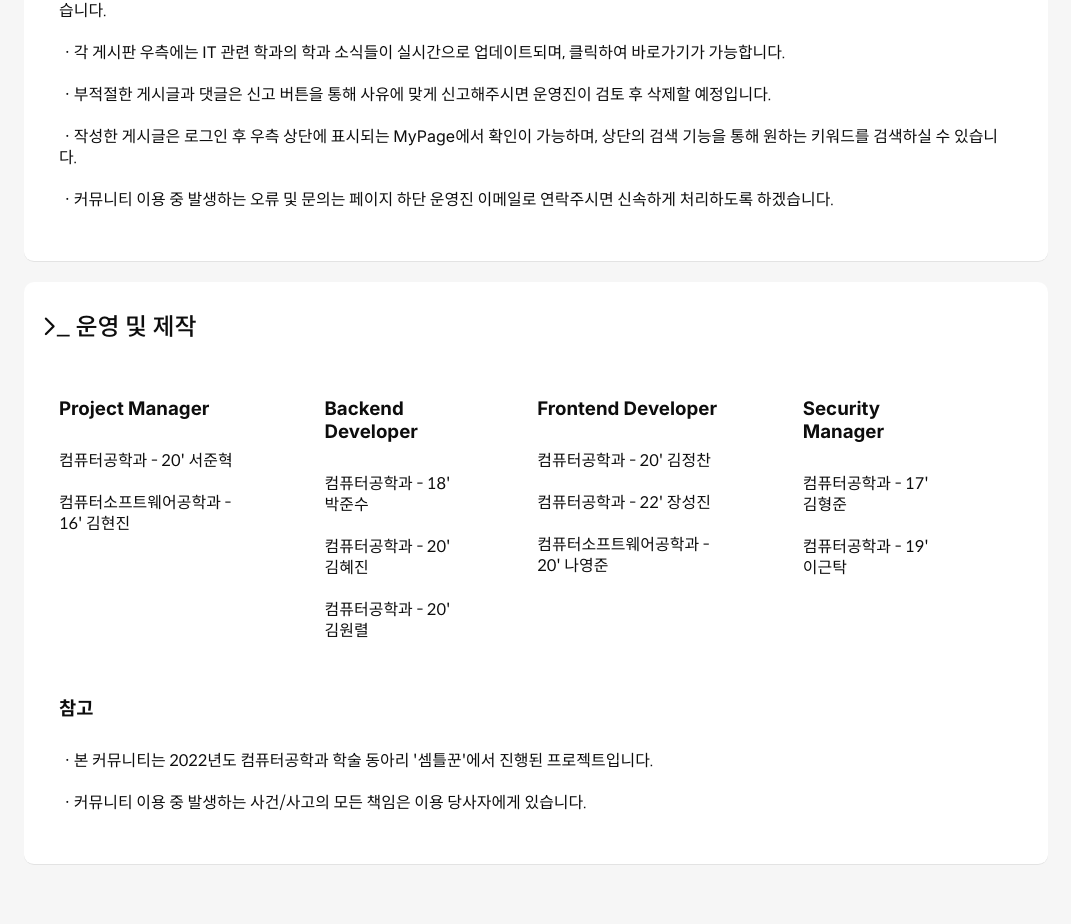
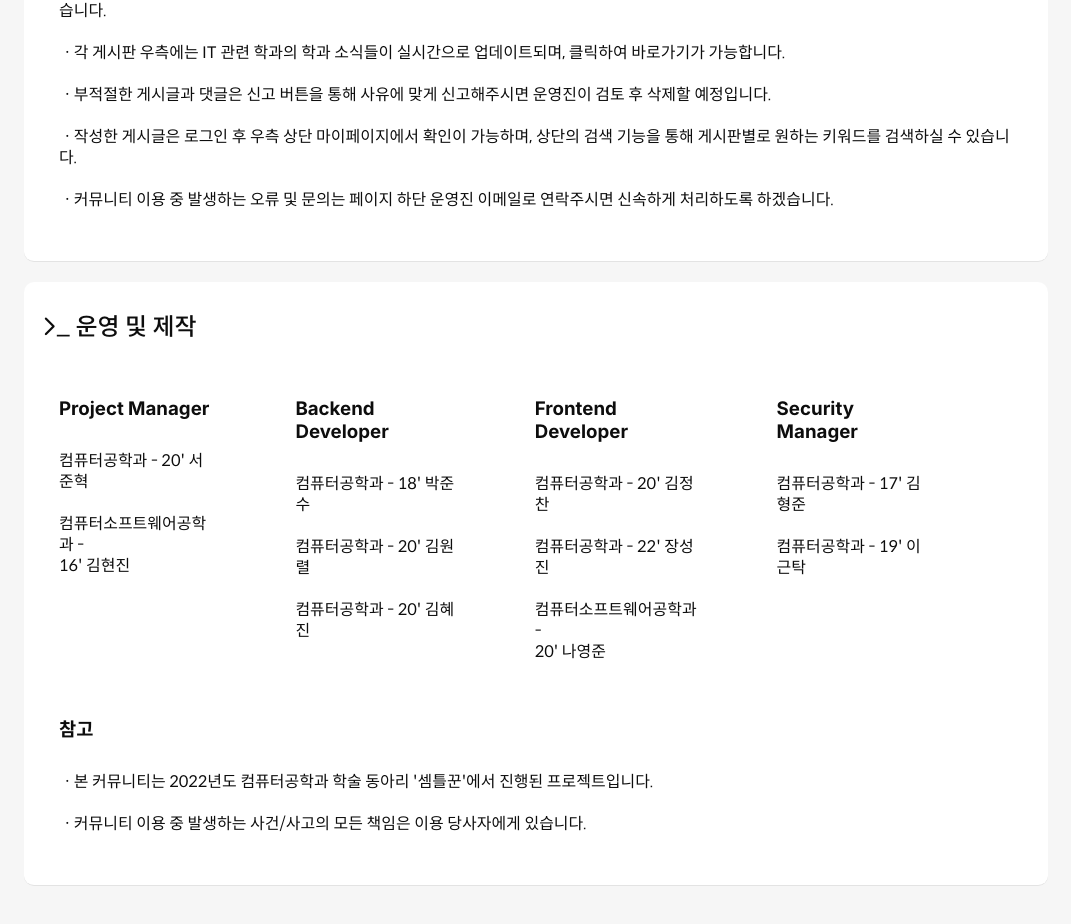
Before and after one commit to jkc-mycode/KIT-CE-CS-Frontend, a React (Create React App) app: page /about in a window 1280 px wide. Shown: the part 910-1834 px from the top of the page, without its empty margins (104-1175 px from the left). Built offline with nearby package versions, Linux system fonts and the light colour scheme.

Commit message:
22.09.04. 도움말 페이지 수정

```diff
--- a/src/Components/about.css
+++ b/src/Components/about.css
@@ -8,6 +8,7 @@
 
 .block {
     display: flex;
+    justify-content: space-between;
 }
 
 .block_inner {
--- a/src/Components/about.js
+++ b/src/Components/about.js
@@ -73,8 +73,8 @@ function About() {
                   </li>
                   <br />
                   <li>
-                    ㆍ작성한 게시글은 로그인 후 우측 상단에 표시되는 MyPage에서
-                    확인이 가능하며, 상단의 검색 기능을 통해 원하는 키워드를
+                    ㆍ작성한 게시글은 로그인 후 우측 상단 마이페이지에서
+                    확인이 가능하며, 상단의 검색 기능을 통해 게시판별로 원하는 키워드를
                     검색하실 수 있습니다.
                   </li>
                   <br />
@@ -95,7 +95,7 @@ function About() {
                     <ul class="ul_1">
                       <li>컴퓨터공학과 - 20' 서준혁</li>
                       <br />
-                      <li>컴퓨터소프트웨어공학과 - 16' 김현진</li>
+                      <li>컴퓨터소프트웨어공학과 -<br /> 16' 김현진</li>
                     </ul>
                   </div>
                   <div className="block_inner">
@@ -103,9 +103,9 @@ function About() {
                     <ul class="ul_1">
                       <li>컴퓨터공학과 - 18' 박준수</li>
                       <br />
+                      <li>컴퓨터공학과 - 20' 김원렬</li>
+                      <br />
                       <li>컴퓨터공학과 - 20' 김혜진</li>
-                      <br />
-                      <li>컴퓨터공학과 - 20' 김원렬</li>
                     </ul>
                   </div>
                   <div className="block_inner">
@@ -115,7 +115,7 @@ function About() {
                       <br />
                       <li>컴퓨터공학과 - 22' 장성진</li>
                       <br />
-                      <li>컴퓨터소프트웨어공학과 - 20' 나영준</li>
+                      <li>컴퓨터소프트웨어공학과 -<br /> 20' 나영준</li>
                     </ul>
                   </div>
                   <div className="block_inner">
```
